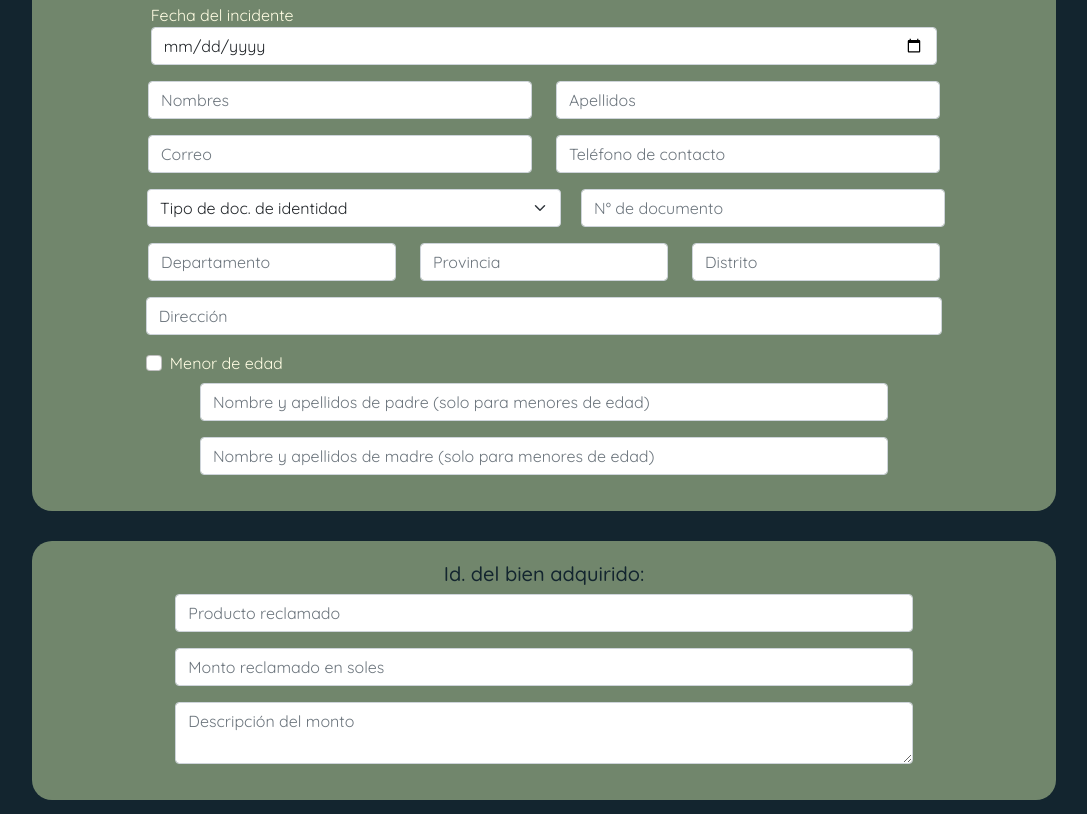
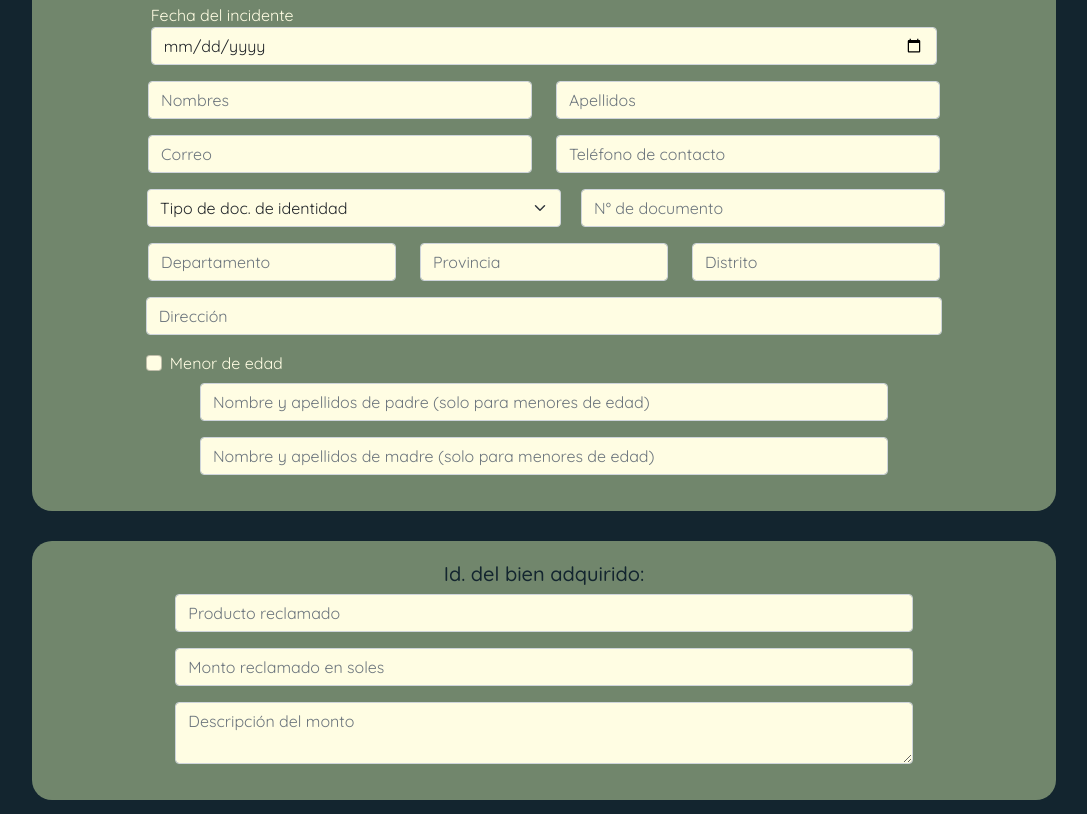
Before and after one commit to AntoDonayre/LArtigiana-1.1.1, a website: page pages/libroReclamaciones.html in a window 1280 px wide. Shown: the part 666-1480 px from the top of the page, without its empty margins (96-1183 px from the left). Drawn offline with nearby package versions, Linux system fonts and the light colour scheme.

Commit message:
se cambia color a los contenedores del page libro de reclamos para emparejar la gama de colores de todo el sitio

```diff
--- a/scss/layout/_main.scss
+++ b/scss/layout/_main.scss
@@ -387,6 +387,15 @@ main{
             .claimContainer{
                 @include centrado;
                 flex-direction: column;
+                input{
+                    background-color: #FFFDE3;
+                }
+                select{
+                    background-color: #FFFDE3;
+                }
+                textarea{
+                    background-color: #FFFDE3;
+                }
                 .identificacionDelReclamante{
                     margin-top: 30px;
                     padding: 2%;
```
Also changed, not shown: css/style.css.
